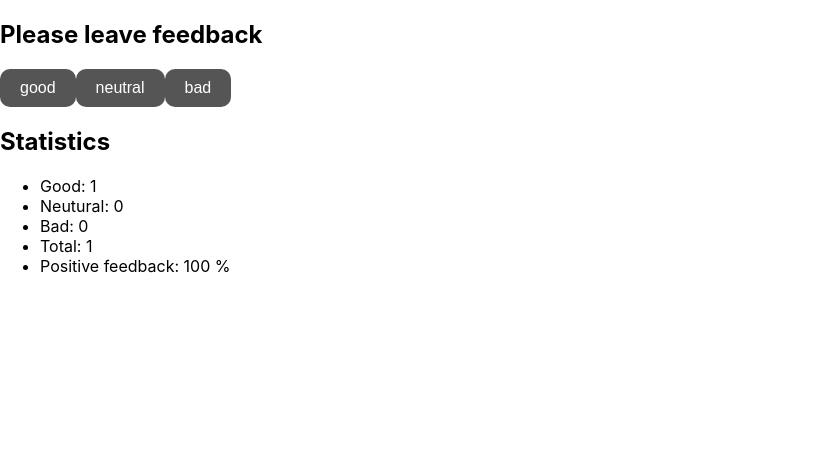
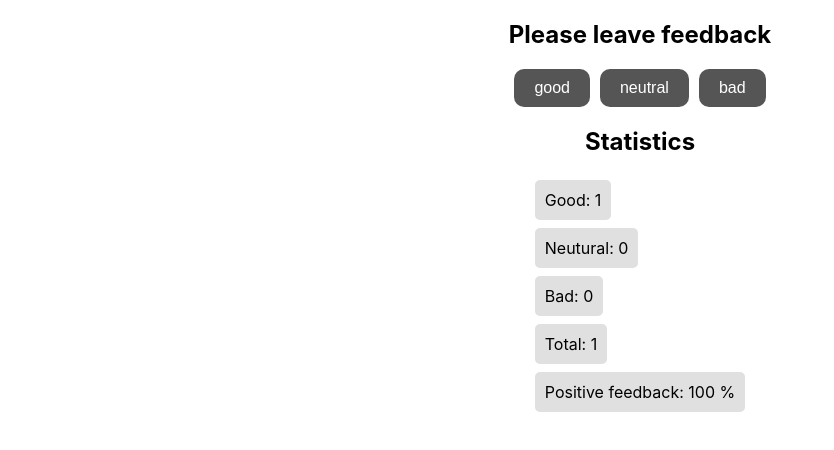
Before and after one commit to vazhavazh/goit-react-hw-02-feedback, a React (Create React App) app: page / in a window 1280 px wide. Both pictures are taken after a click on the button "good". Shown: the top 450 px of the page, without its empty margins (0-834 px from the left). Built offline with nearby package versions, Linux system fonts and the light colour scheme.

Commit message:
2/1 finished

```diff
--- a/src/App.jsx
+++ b/src/App.jsx
@@ -2,11 +2,11 @@ import { Component } from 'react';
 
 import { Statistics } from './components/Statistics/Statistics';
 
-import {FeedbackOptions} from './components/FeedbackOptions/FeedbackOptions'
+import { FeedbackOptions } from './components/FeedbackOptions/FeedbackOptions';
 
-import { Section } from './components/Section/Section'
+import { Section } from './components/Section/Section';
 
-import {Notification} from './components/Notification/Notification'
+import { Notification } from './components/Notification/Notification';
 
 export class App extends Component {
   static defaultProps = {};
@@ -17,7 +17,7 @@ export class App extends Component {
     bad: 0,
   };
 
-  onLeaveFeedback = (state) => {
+  onLeaveFeedback = state => {
     this.setState(prevState => ({
       [state]: prevState[state] + 1,
     }));
@@ -33,10 +33,8 @@ export class App extends Component {
     const { good } = this.state;
     const totalQuantity = this.countTotalFeedback();
     const positiveQuantity = Math.round((good * 100) / totalQuantity);
-    if (!positiveQuantity) {
-      return;
-    }
-    return positiveQuantity;
+
+    return positiveQuantity || 0;
   };
 
   render() {
@@ -51,8 +49,7 @@ export class App extends Component {
         </Section>
 
         <Section title="Statistics">
-          {this.countTotalFeedback() > 0
-            ? (
+          {this.countTotalFeedback() > 0 ? (
             <Statistics
               good={good}
               neutral={neutral}
@@ -60,8 +57,9 @@ export class App extends Component {
               total={this.countTotalFeedback()}
               positivePercentage={this.countPositiveFeedbackPercentage()}
             />
-          ):(<Notification message="There is no feedback" />)}
-
+          ) : (
+            <Notification message="There is no feedback" />
+          )}
         </Section>
       </div>
     );
--- a/src/components/FeedbackOptions/FeedbackOptions.jsx
+++ b/src/components/FeedbackOptions/FeedbackOptions.jsx
@@ -1,10 +1,9 @@
-import PropTypes from "prop-types"
-import { Button } from "./FeedbackOptionsStyled";
-
+import PropTypes from 'prop-types';
+import { Button, ButtonWrapper } from './FeedbackOptionsStyled';
 
 export const FeedbackOptions = ({ options, onLeaveFeedback }) => {
   return (
-    <>
+    <ButtonWrapper>
       {options.map(option => {
         return (
           <Button
@@ -16,11 +15,11 @@ export const FeedbackOptions = ({ options, onLeaveFeedback }) => {
           </Button>
         );
       })}
-    </>
+    </ButtonWrapper>
   );
 };
 
 FeedbackOptions.propTypes = {
   options: PropTypes.arrayOf(PropTypes.string).isRequired,
-  onLeaveFeedback: PropTypes.func.isRequired
+  onLeaveFeedback: PropTypes.func.isRequired,
 };
--- a/src/components/FeedbackOptions/FeedbackOptionsStyled.jsx
+++ b/src/components/FeedbackOptions/FeedbackOptionsStyled.jsx
@@ -1,4 +1,4 @@
-import styled from '@emotion/styled'
+import styled from '@emotion/styled';
 
 export const Button = styled.button`
   background-color: #555; /* серый фон кнопки */
@@ -14,3 +14,8 @@ export const Button = styled.button`
     background-color: #888; /* изменение фона кнопки при наведении */
   }
 `;
+
+export const ButtonWrapper = styled.div`
+  display: flex;
+  gap: 10px;
+`;
--- a/src/components/Notification/Notification.jsx
+++ b/src/components/Notification/Notification.jsx
@@ -1,3 +1,11 @@
+import PropTypes from 'prop-types';
+
+import { StyledMessage } from './NotificationStyled';
+
 export const Notification = ({ message }) => {
-    return <span>{message}</span>;
-}
+  return <StyledMessage>{message}</StyledMessage>;
+};
+
+Notification.propTypes = {
+  message: PropTypes.string.isRequired,
+};
--- /dev/null
+++ b/src/components/Notification/NotificationStyled.jsx
@@ -0,0 +1,5 @@
+import styled from '@emotion/styled';
+
+export const StyledMessage = styled.span`
+  font-size: 28px;
+`;
--- a/src/components/Section/Section.jsx
+++ b/src/components/Section/Section.jsx
@@ -1,9 +1,15 @@
+import PropTypes from 'prop-types';
+import { SectionStyled } from './SectionStyled';
+export const Section = ({ title, children }) => {
+  return (
+    <SectionStyled>
+      <h2>{title}</h2>
+      {children}
+    </SectionStyled>
+  );
+};
 
-export const Section = ({ title, children }) => {
-    return (
-      <>
-            <h2>{title}</h2>
-            {children}
-      </>
-    );
-}
+Section.propTypes = {
+  title: PropTypes.string.isRequired,
+  children: PropTypes.node.isRequired,
+};
--- /dev/null
+++ b/src/components/Section/SectionStyled.jsx
@@ -0,0 +1,9 @@
+import styled from '@emotion/styled';
+
+export const SectionStyled = styled.section`
+  display: flex;
+  flex-wrap: wrap;
+  flex-direction: column;
+  align-content: center;
+  align-items: center;
+`;
--- a/src/components/Statistics/Statistics.jsx
+++ b/src/components/Statistics/Statistics.jsx
@@ -1,3 +1,6 @@
+import PropTypes from 'prop-types';
+import { StatisticList, Span } from './StatisticsStyled';
+
 export const Statistics = ({
   good,
   neutral,
@@ -6,24 +9,30 @@ total,
   positivePercentage,
 }) => {
   return (
-      <>
-        <ul>
+    <StatisticList>
       <li>
-            <span>Good: {good}</span>
+        <Span>Good: {good}</Span>
       </li>
       <li>
-            <span>Neutural: {neutral}</span>
+        <Span>Neutural: {neutral}</Span>
       </li>
       <li>
-            <span>Bad: {bad}</span>
+        <Span>Bad: {bad}</Span>
       </li>
       <li>
-            <span>Total: {total}</span>
+        <Span>Total: {total}</Span>
       </li>
       <li>
-            <span>Positive feedback: {positivePercentage} %</span>
+        <Span>Positive feedback: {positivePercentage} %</Span>
       </li>
-        </ul>
-      </>
+    </StatisticList>
   );
 };
+
+Statistics.propTypes = {
+  good: PropTypes.number.isRequired,
+  neutral: PropTypes.number.isRequired,
+  bad: PropTypes.number.isRequired,
+  total: PropTypes.number.isRequired,
+  positivePercentage: PropTypes.number.isRequired,
+};
--- /dev/null
+++ b/src/components/Statistics/StatisticsStyled.jsx
@@ -0,0 +1,15 @@
+import styled from '@emotion/styled';
+
+export const StatisticList = styled.ul`
+  list-style-type: none;
+  margin: 0;
+  padding: 0;
+`;
+
+export const Span = styled.span`
+  display: inline-block;
+  background-color: #e0e0e0;
+  padding: 10px;
+  margin: 4px 0;
+  border-radius: 5px;
+`;
```
Also changed, not shown: src/index.css (+0 -16 lines). Lines whose indentation alone changed are shown as unchanged.
